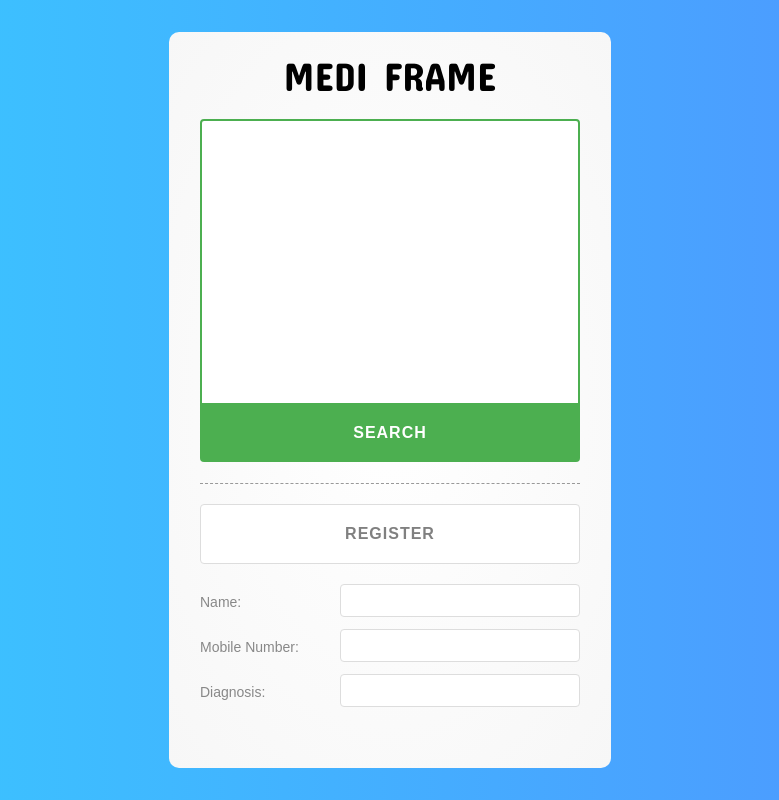
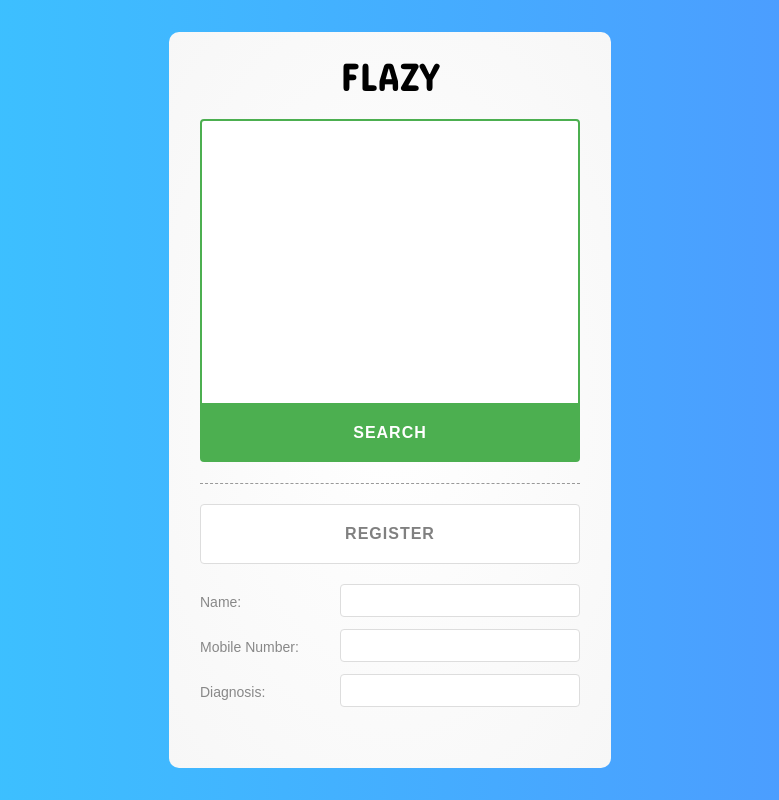
Before and after one commit to MukeshVashisth/3PG-hackfest-SAMSP, a React app: page / in a window 1280 px wide. Shown: the whole page, without its empty margins (250-1029 px from the left). Built offline with nearby package versions, Linux system fonts and the light colour scheme; no server answers.

Commit message:
Updated application name.

```diff
--- a/src/components/Header.jsx
+++ b/src/components/Header.jsx
@@ -3,7 +3,7 @@ import React from 'react'
 const Header = () => {
   return (
     <header>
-      <h2 className='logo'>MEDI FRAME</h2>
+      <h2 className='logo'>FLAZY</h2>
     </header>
   )
 }
```
